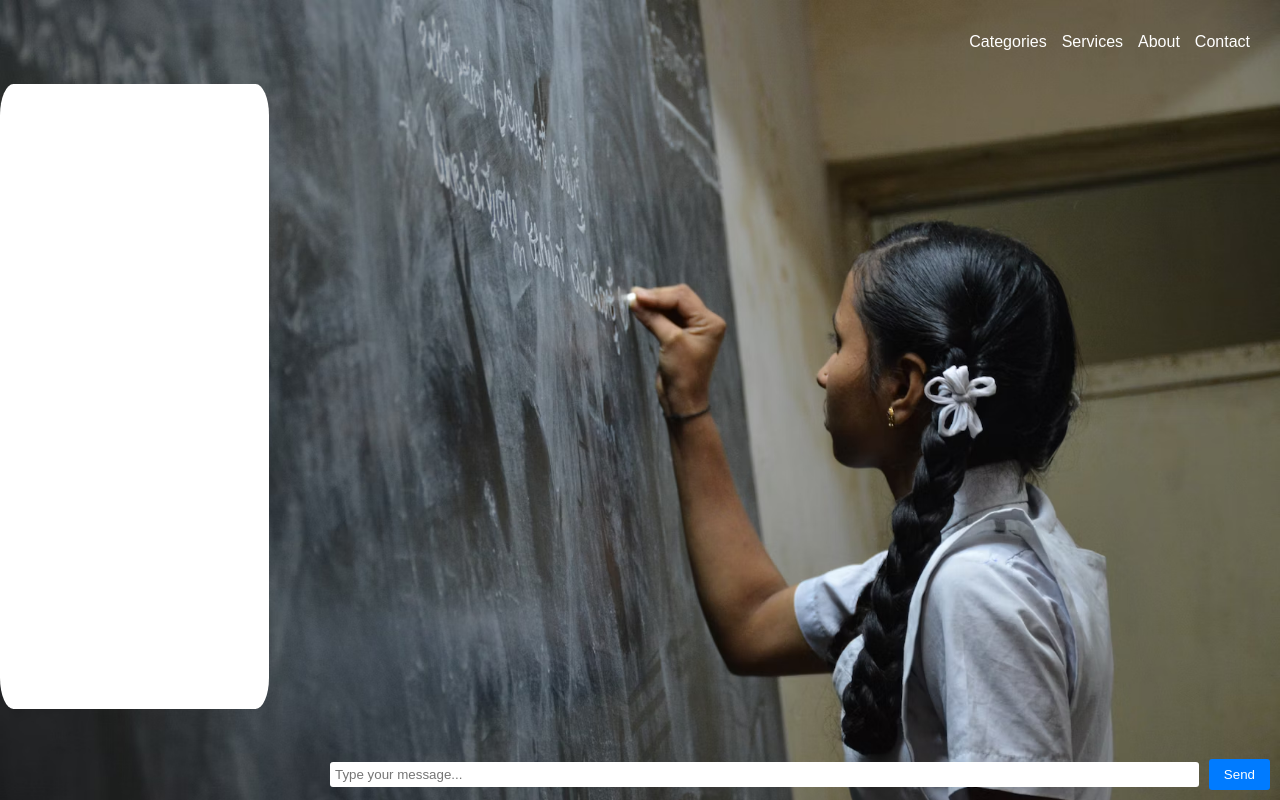
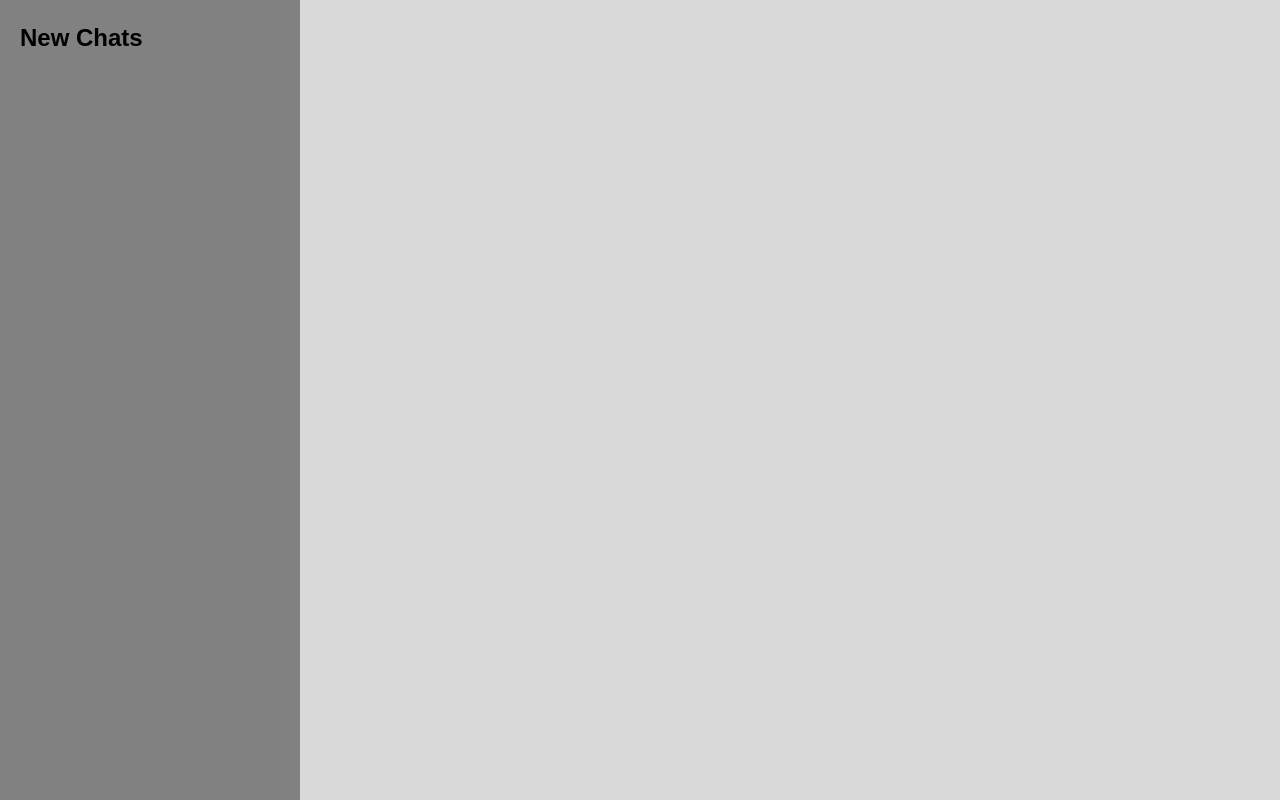
Before and after one commit to bdauria1/Project-Alexandria, a React (Create React App) app in the folder my-app/: page /chat in a window 1280 px wide. Built offline with nearby package versions, Linux system fonts and the light colour scheme.

Commit message:
redoing chatpage

```diff
--- a/my-app/src/App.css
+++ b/my-app/src/App.css
@@ -8,7 +8,6 @@
 body {
   font-family: Arial, sans-serif;
   line-height: 1.5;
-  background-image: url("C:/Users/Brand/OneDrive/Documents/GitHub/Project-Alexandria/my-app/src/components/img/photo-1571260899304-425eee4c7efc.avif");
   background-repeat: no-repeat;
   background-position: top left, top right;
   background-size: cover;
@@ -298,7 +297,8 @@ p.signup-link a:hover {
 }
 
 /* ChatPage styling */
-.chat-container {
+.chat-page {
+  background-color: rgb(217, 217, 217);
   display: flex;
   flex-direction: column;
   align-items: left;
@@ -306,91 +306,45 @@ p.signup-link a:hover {
   height: 100vh;
 }
 
-.chat-messages {
-  flex-grow: 1;
-  padding: 20px;
-  overflow-y: scroll;
+.chat-page {
+  display: flex;
 }
 
-.message {
-  padding: 10px;
-  margin-bottom: 10px;
-  border-radius: 5px;
-  max-width: 70%;
-}
-
-.user-message {
-  background-color: #007bff;
-  color: #fff;
-  align-self: flex-end;
-}
-
-.ai-message {
-  background-color: #f8f9fa;
-  color: #212529;
-  align-self: flex-start;
-}
-
-.chat-input {
-  width: 75%;
-  display: flex;
-  align-items: center;
-  justify-content: flex-end;
-  padding: 10px;
-  margin-left: auto;
-}
-
-.chat-input input {
-  flex-grow: 4;
-  margin-right: 10px;
-  padding: 5px;
-  border: none;
-  border-radius: 3px;
-}
-
-.chat-input button {
-  padding: 8px 15px;
-  border: none;
-  border-radius: 3px;
-  background-color: #007bff;
-  color: #fff;
-  cursor: pointer;
-}
-
-.chat-messages {
-  flex-grow: 1;
-  padding: 20px;
-  overflow-y: scroll;
-  overflow-x: hidden; /* Hide the horizontal scrollbar */
-}
-
-/* Add the following CSS to customize the scrollbar appearance */
-.chat-messages::-webkit-scrollbar {
-  width: 6px; /* Width of the scrollbar */
-}
-
-.chat-messages::-webkit-scrollbar-thumb {
-  background-color: #ccc; /* Color of the scrollbar thumb */
-  border-radius: 3px; /* Rounded corners of the scrollbar thumb */
-}
-
-.chat-messages::-webkit-scrollbar-track {
-  background-color: transparent;
-}
-
-.contacts-container {
-  width: 21%;
+.chat-sidebar {
   height: 100%;
-  border-radius: 5%;
-  display: flex;
-  justify-content: flex-start;
-  background-color: #fff; /* Set background color to white */
+  width: 300px;
+  background-color: rgb(129, 129, 129);
   padding: 20px;
 }
 
-.contacts-box {
-  height: 100%;
-  background-color: white;
-  border-radius: 5px;
-  box-shadow: 0 2px 4px rgba(0, 0, 0, 0.1);
+.chat-sidebar h2 {
+  margin-bottom: 10px;
 }
+
+.chat-list {
+  list-style-type: none;
+  padding: 0;
+}
+
+.chat-list li {
+  margin-bottom: 10px;
+}
+
+.chat-list li a {
+  color: #333;
+  text-decoration: none;
+  display: block;
+  padding: 5px 10px;
+  border-radius: 4px;
+  transition: background-color 0.3s ease;
+}
+
+.chat-list li a:hover {
+  background-color: #ddd;
+}
+
+.chat-content {
+  flex-grow: 1;
+  padding: 20px;
+  background-color: rgb(217, 217, 217);
+}
--- a/my-app/src/components/ChatPage.js
+++ b/my-app/src/components/ChatPage.js
@@ -1,76 +1,32 @@
 import React, { useState, useEffect } from 'react';
 import { Link } from 'react-router-dom';
-import backgroundImage from './img/photo-1522661067900-ab829854a57f.avif';
 
 const ChatPage = () => {
-  const [messages, setMessages] = useState([]);
-  const [inputText, setInputText] = useState('');
+  const [chats, setChats] = useState([]);
 
-  const handleInputChange = (event) => {
-    setInputText(event.target.value);
-  };
-
-  const handleSendMessage = () => {
-    if (inputText.trim() !== '') {
-      const newMessage = {
-        id: messages.length + 1,
-        text: inputText,
-        sender: 'user',
-      };
-
-      setMessages([...messages, newMessage]);
-      setInputText('');
-    }
-  };
-
+  // Fetch chat data from an API or any data source
   useEffect(() => {
-
-    document.body.style.backgroundImage = `url(${backgroundImage})`;
-    document.body.style.backgroundRepeat = 'no-repeat';
-    document.body.style.backgroundPosition = 'top left, top right';
-    document.body.style.backgroundSize = 'cover';
-
-    return () => {
-      document.body.style.backgroundImage = '';
-      document.body.style.backgroundRepeat = '';
-      document.body.style.backgroundPosition = '';
-      document.body.style.backgroundSize = '';
-    };
+    // Fetch the chat data and update the 'chats' state
+    // Example:
+    // const fetchedChats = fetchChats();
+    // setChats(fetchedChats);
   }, []);
 
   return (
-    <div className="chat-container">
-      <header>
-        <nav>
-          <ul>
-            <li><Link to="/categories">Categories</Link></li>
-            <li><Link to="/services">Services</Link></li>
-            <li><Link to="/about">About</Link></li>
-            <li><Link to="/contact">Contact</Link></li>
-          </ul>
-        </nav>
-      </header>
-      <div className="contacts-container">
-        <div className="contacts-box"></div>
+    <div className="chat-page">
+      <div className="chat-sidebar">
+        <h2>New Chats</h2>
+        <ul className="chat-list">
+          {chats.map(chat => (
+            <li key={chat.id}>
+              <Link to={`/chats/${chat.id}`}>{chat.title}</Link>
+            </li>
+          ))}
+        </ul>
       </div>
-      <div className="chat-messages">
-        {messages.map((message) => (
-          <div
-            key={message.id}
-            className={`message ${message.sender === 'user' ? 'user-message' : 'ai-message'}`}
-          >
-            {message.text}
-          </div>
-        ))}
-      </div>
-      <div className="chat-input">
-        <input
-          type="text"
-          placeholder="Type your message..."
-          value={inputText}
-          onChange={handleInputChange}
-        />
-        <button onClick={handleSendMessage}>Send</button>
+      <div className="chat-container">
+        {/* Render the chat content based on the selected chat */}
+        {/* Example: <ChatContent chatId={selectedChatId} /> */}
       </div>
     </div>
   );
```
